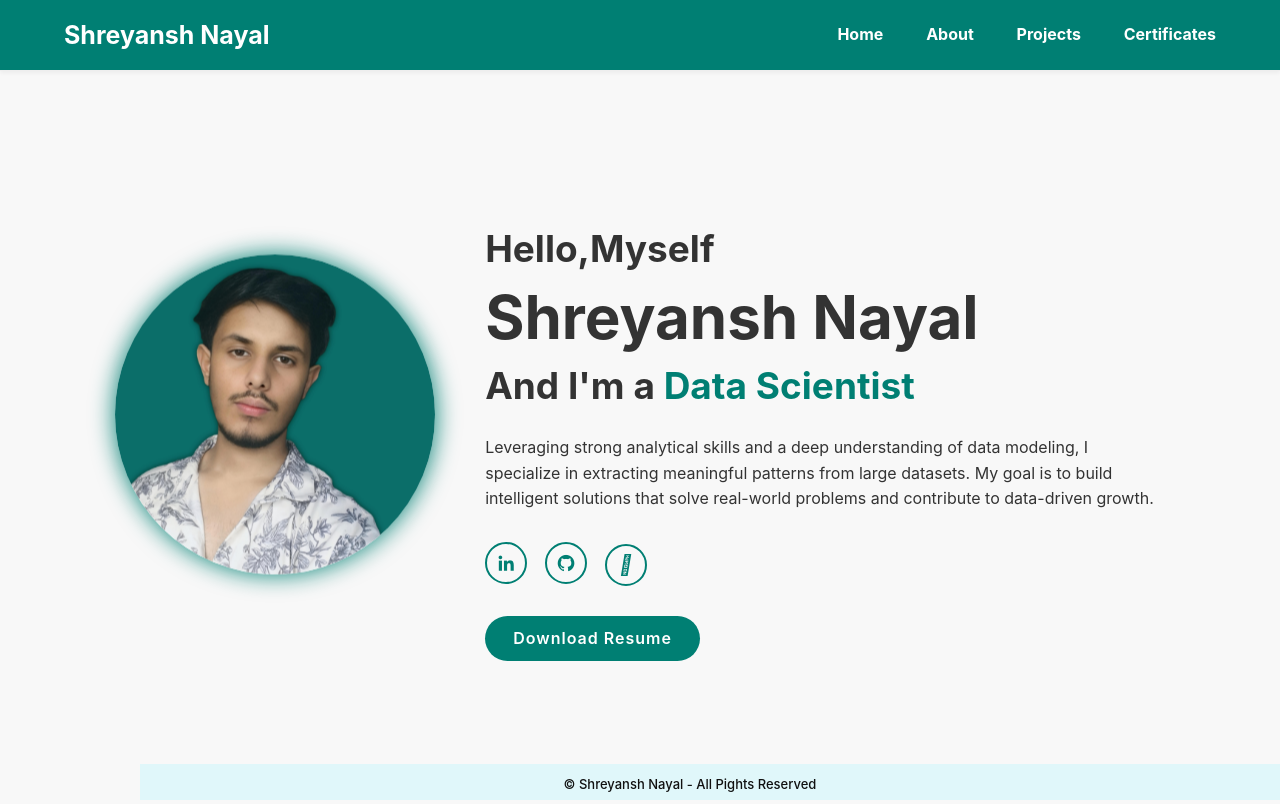
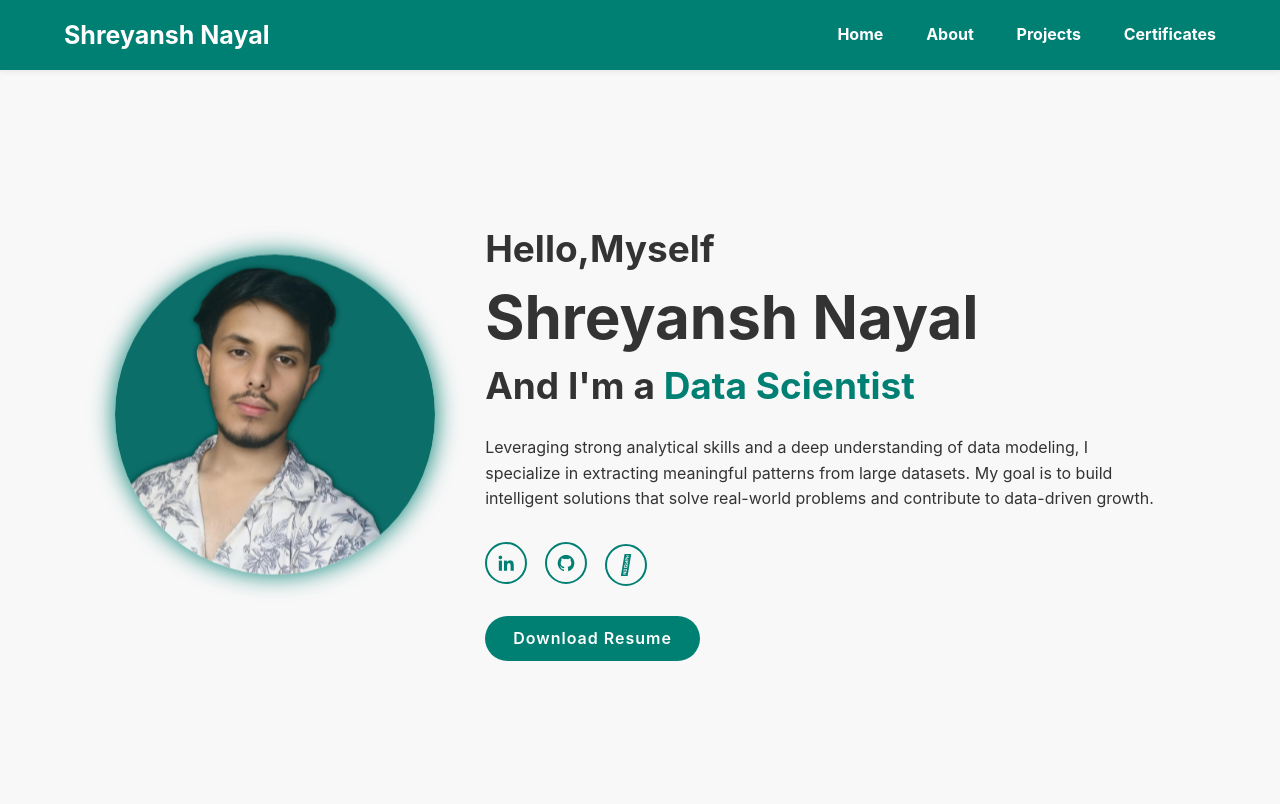
Before and after one commit to Shreyansh19-o/portfolio, a plain HTML site: page index.html in a window 1280 px wide. Shown: the top 804 px of the page. Drawn offline with nearby package versions, Linux system fonts and the light colour scheme.

Commit message:
Update index.html

```diff
--- a/index.html
+++ b/index.html
@@ -271,12 +271,8 @@
                 </div>
 
             </div>
-            <div class="footer">
-        <div class="social-icons">
 
-        </div>
-        <p>© Shreyansh Nayal - All Pights Reserved</p>
-    </div>
+
 
 
     <script src="script.js"></script>
```
